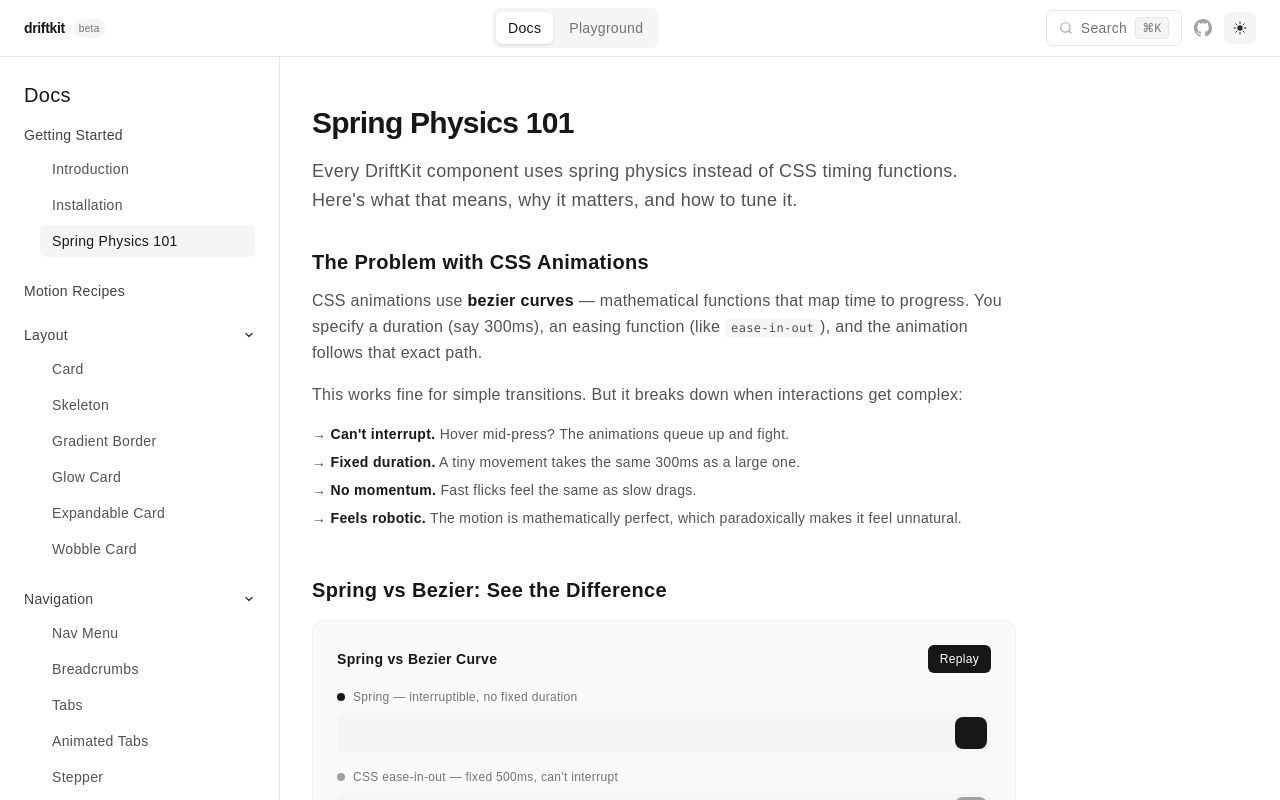
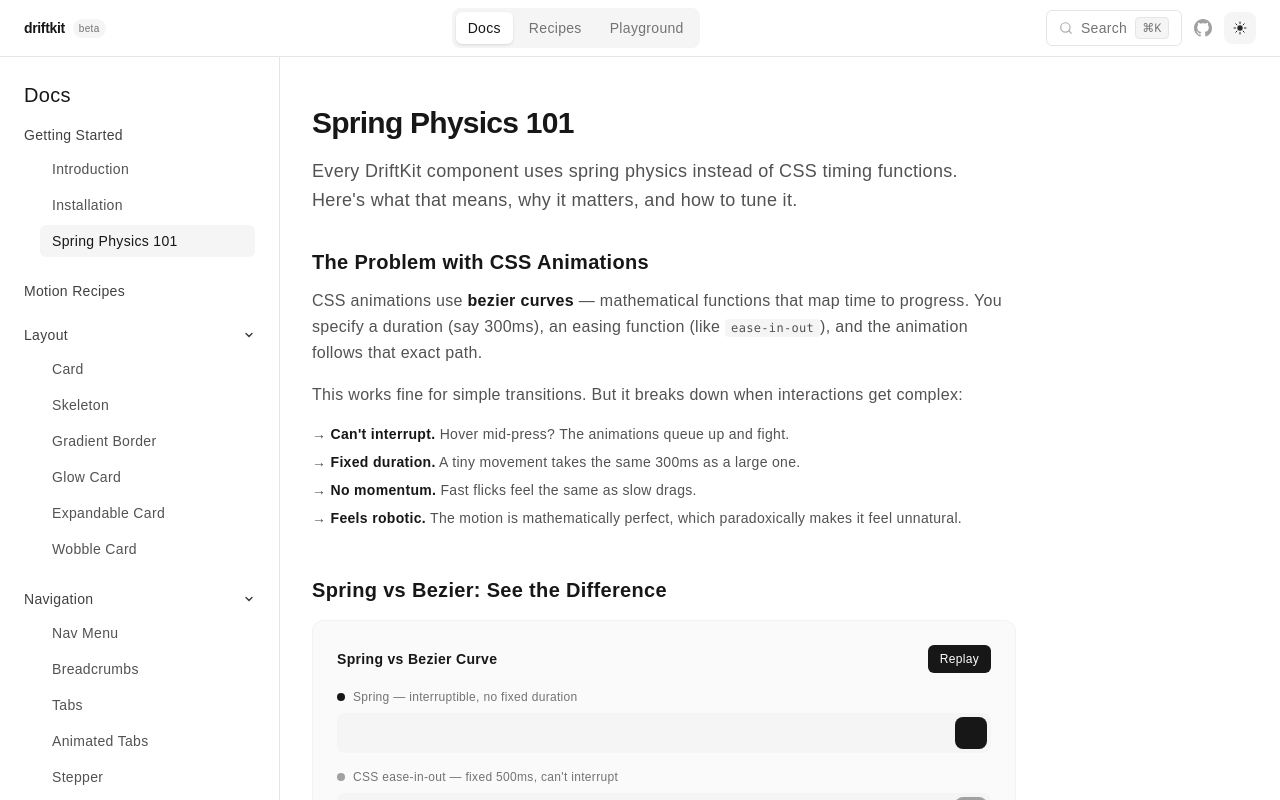
Before and after one commit to kippledigital/driftkit, a Next.js app: page /docs/spring-physics in a window 1280 px wide. Shown: the top 800 px of the page. Built offline with nearby package versions, Linux system fonts and the light colour scheme; a web font is replaced by a local one.

Commit message:
feat: Add Recipes to global nav bar
- New nav item: Docs | Recipes | Playground
- Fixed active state so /docs/recipes highlights Recipes, not Docs

```diff
--- a/src/components/global-nav.tsx
+++ b/src/components/global-nav.tsx
@@ -8,6 +8,7 @@
 
 const navItems = [
   { href: "/docs", label: "Docs" },
+  { href: "/docs/recipes", label: "Recipes" },
   { href: "/playground", label: "Playground" },
 ];
 
@@ -30,7 +31,11 @@
         {/* Nav links */}
         <nav className="flex items-center gap-1 p-1 rounded-[8px] bg-neutral-100 dark:bg-neutral-800/60">
           {navItems.map(item => {
-            const isActive = pathname === item.href || pathname.startsWith(item.href + "/");
+            // More specific paths should match first — check exact or startsWith,
+            // but exclude sub-paths that have their own nav item
+            const isActive = item.href === "/docs"
+              ? (pathname === "/docs" || (pathname.startsWith("/docs/") && !pathname.startsWith("/docs/recipes")))
+              : (pathname === item.href || pathname.startsWith(item.href + "/"));
             return (
               <Link
                 key={item.href}
```
